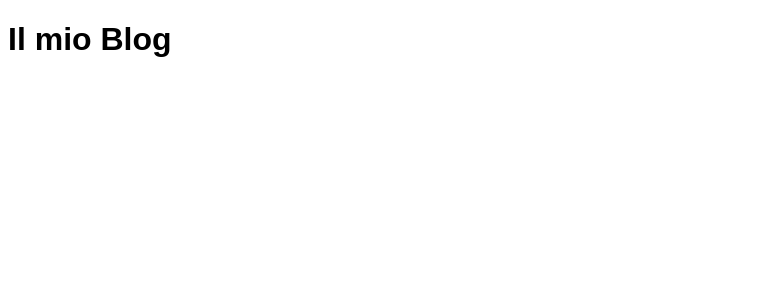
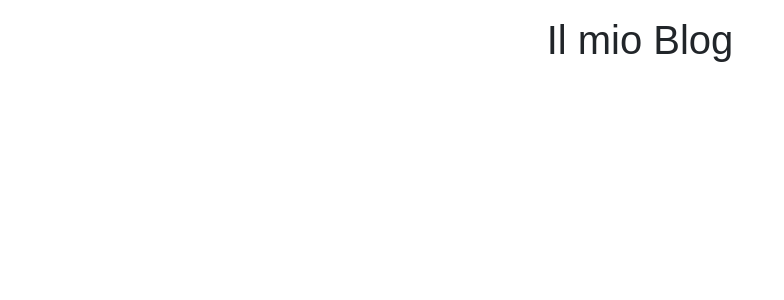
Before and after one commit to GemelliAngelo/react-components, a React (Vite) app: page / in a window 1280 px wide. Shown: the top 300 px of the page, without its empty margins (0-784 px from the left). Built offline with nearby package versions, Linux system fonts and the light colour scheme.

Commit message:
add header style

```diff
--- a/package.json
+++ b/package.json
@@ -10,6 +10,7 @@
     "preview": "vite preview"
   },
   "dependencies": {
+    "bootstrap": "^5.3.3",
     "react": "^18.3.1",
     "react-dom": "^18.3.1"
   },
--- a/src/components/Header.jsx
+++ b/src/components/Header.jsx
@@ -1,6 +1,6 @@
 export default function Header() {
   return (
-    <header>
+    <header className="text-center p-3">
       <div className="container">
         <h1>Il mio Blog</h1>
       </div>
--- a/src/main.jsx
+++ b/src/main.jsx
@@ -1,5 +1,6 @@
 import { StrictMode } from "react";
 import { createRoot } from "react-dom/client";
+import "bootstrap/dist/css/bootstrap.min.css";
 import "./assets/css/index.css";
 import App from "./App.jsx";
 
```
Also changed, not shown: 1 other file (tests, documents, lock files or other folders).
